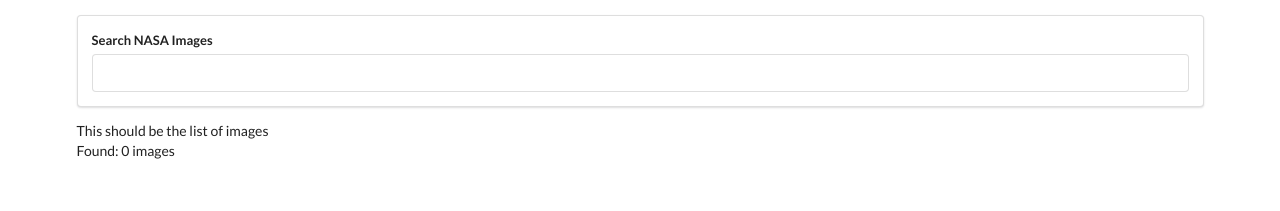
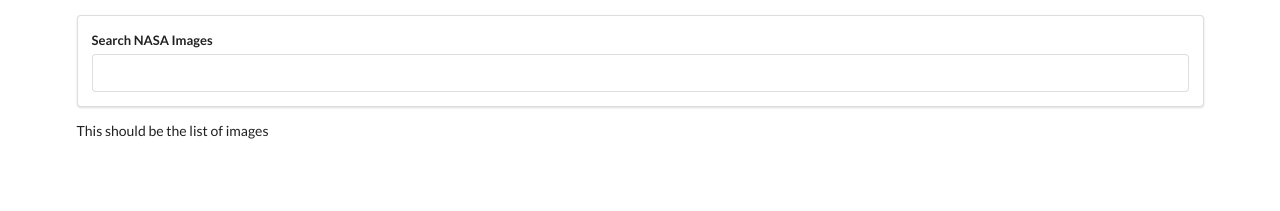
Before and after one commit to mekowalski/react-nasa-images-app, a React (Create React App) app: page / in a window 1280 px wide. Shown: the top 211 px of the page. Built offline with nearby package versions, Linux system fonts and the light colour scheme.

Commit message:
tasks and notes, properly console images fetched

```diff
--- a/src/components/App.js
+++ b/src/components/App.js
@@ -20,8 +20,7 @@
     return (
       <div className='ui container' style={{ marginTop: '15px' }}>
         <SearchBar onSubmit={this.onSearchSubmit} />
-        <ImageList />
-        Found: {this.state.images.length} images
+        <ImageList images={this.state.images} />
       </div>
     )
   }
--- a/src/components/ImageList.js
+++ b/src/components/ImageList.js
@@ -1,6 +1,7 @@
 import React from 'react';
 
-const ImageList = () => {
+const ImageList = props => {
+  console.log(props.images)
   return (
     <div>
       This should be the list of images
```
Also changed, not shown: 1 other file (tests, documents, lock files or other folders).
